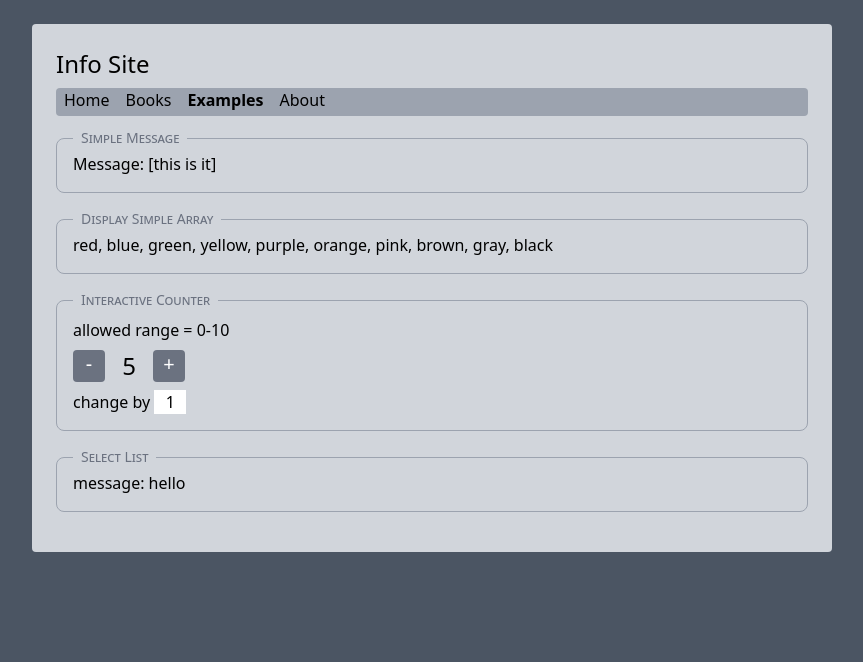
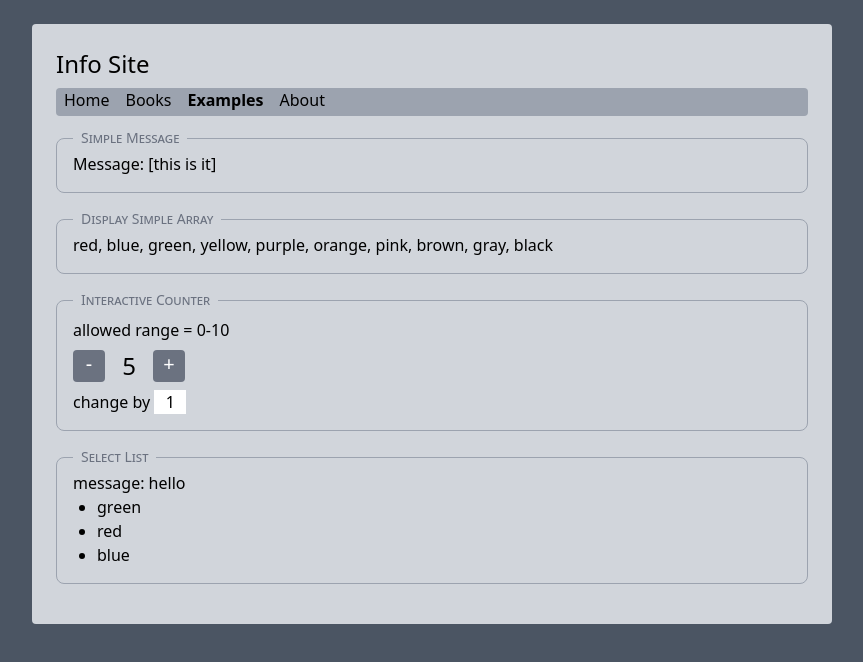
Before and after one commit to edwardtanguay/vue3-showcase-site, a Vue app: page /examples001 in a window 1280 px wide. Shown: the top 662 px of the page, without its empty margins (208-1071 px from the left). Built offline with nearby package versions, Linux system fonts and the light colour scheme.

Commit message:
colors ok

```diff
--- a/src/examples/ExampleSelectList.vue
+++ b/src/examples/ExampleSelectList.vue
@@ -1,17 +1,36 @@
 <script lang="ts">
 import { defineComponent, ref } from 'vue'
+
+const _colors = [
+	{
+		id: 1,
+		text: 'green'
+	},
+	{
+		id: 2,
+		text: 'red'
+	},
+	{
+		id: 3,
+		text: 'blue'
+	}
+]
 
 export default defineComponent({
 	setup() {
 		const message = ref('hello')
+		const colors = ref(_colors)
 
-		return {message}
+		return { message, colors }
 	}
 })
 </script>
 
 <template>
-	<div>
-		message: {{message}}
-	</div>
+	<div>message: {{ message }}</div>
+	<ul class="list-disc ml-6">
+		<li v-for="color in colors" :key="color.id">
+			{{ color.text }}
+		</li>
+	</ul>
 </template>
```
